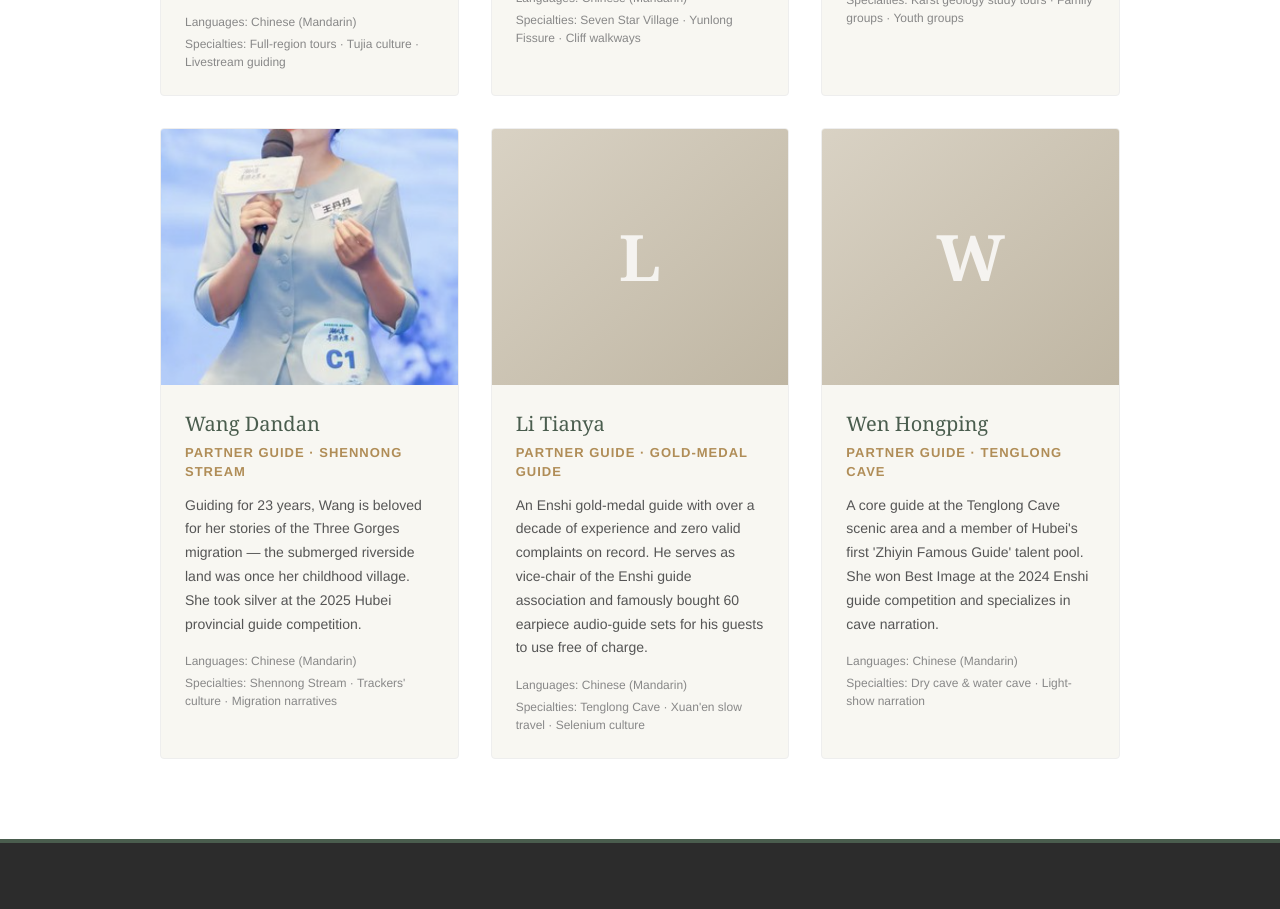
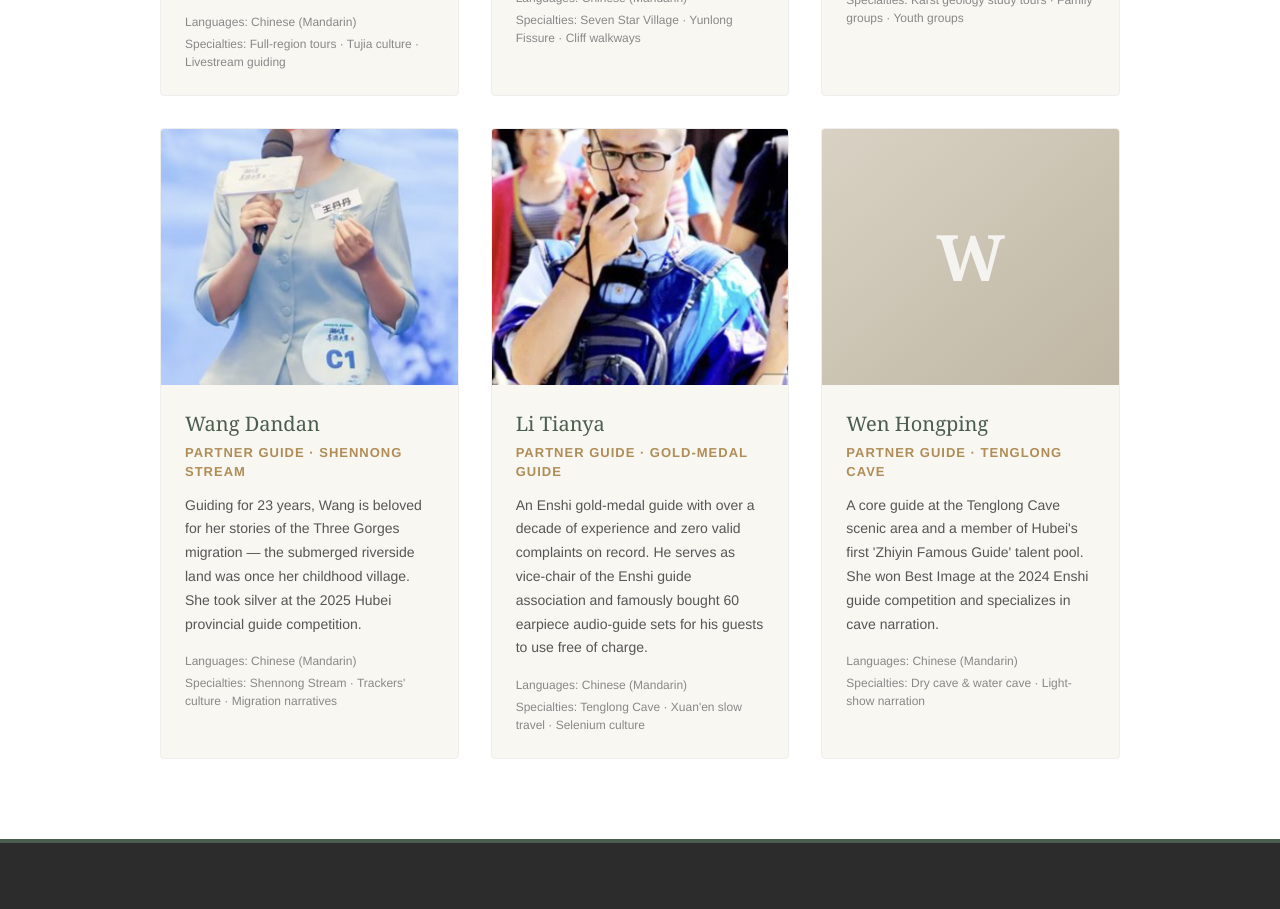
Before and after one commit to victoryang0605/enshi-escape, a React (Vite) app: page /about in a window 1280 px wide. Shown: the part 2300-3209 px from the top of the page. Built offline with nearby package versions, Linux system fonts and the light colour scheme.

Commit message:
About: add Li Tianya photo

```diff
--- a/src/data/team.ts
+++ b/src/data/team.ts
@@ -57,7 +57,7 @@ export const TEAM: TeamMember[] = [
   {
     name: "Li Tianya",
     role: "Partner Guide · Gold-Medal Guide",
-    photo: "",
+    photo: "/team/liyintian.jpg",
     bio: "An Enshi gold-medal guide with over a decade of experience and zero valid complaints on record. He serves as vice-chair of the Enshi guide association and famously bought 60 earpiece audio-guide sets for his guests to use free of charge.",
     languages: ["Chinese (Mandarin)"],
     specialties: ["Tenglong Cave", "Xuan'en slow travel", "Selenium culture"],
```
Also changed, not shown: public/team/liyintian.jpg (added).
